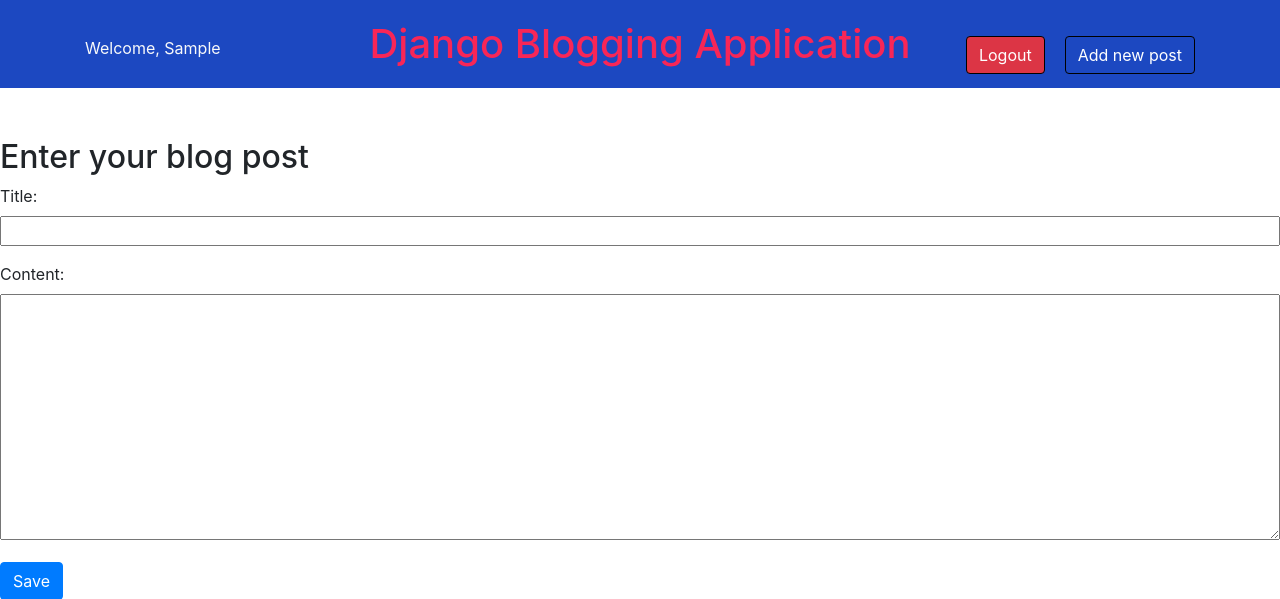
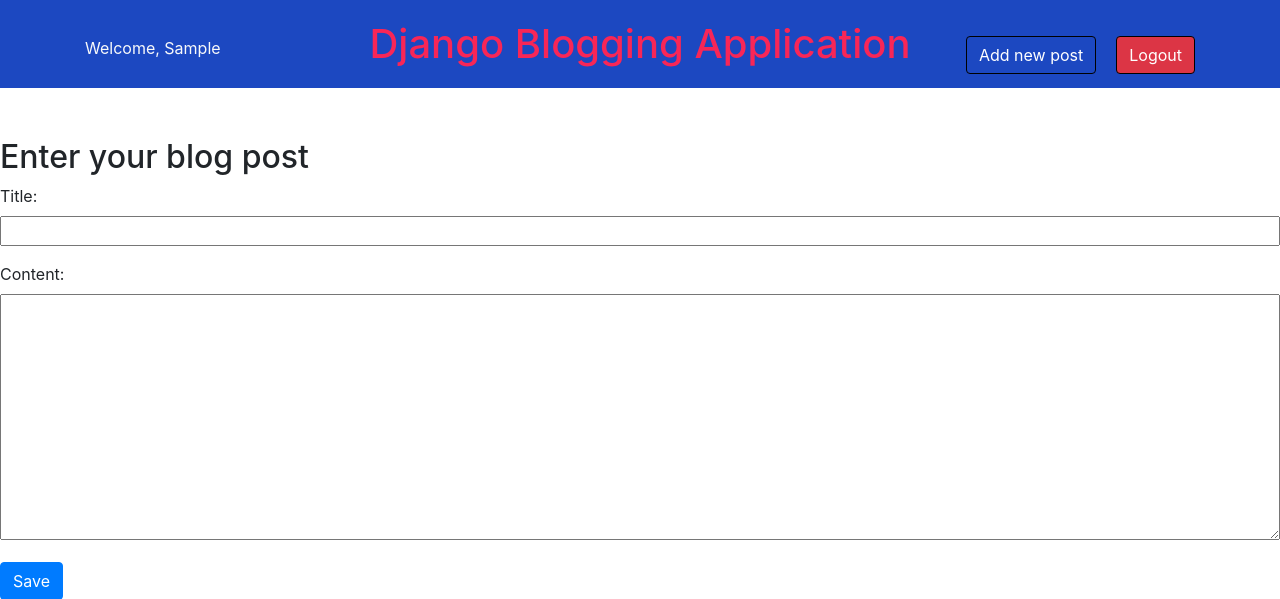
Before and after one commit to ZeusOnline1998/ITV-Django-BloggingApp, a Django app: page /post/new/ in a window 1280 px wide. Shown: the top 599 px of the page. Run offline with Django 4.2, Linux system fonts and the light colour scheme; the visitor is signed in with stand-in values (Sample User, id 1); some libraries are stand-ins or nearby versions.

Commit message:
Fixed logout and added security for post

```diff
--- a/blog/templates/blog/base.html
+++ b/blog/templates/blog/base.html
@@ -22,10 +22,10 @@
 			<div class="container">
 				<h1><a href="{% url 'home' %}">Django Blogging Application</a></h1>
 				<div style="margin-top: -40px; margin-bottom: 40px;">
-					{% if request.user.is_authenticated %}
+					{% if user.is_authenticated %}
 					<span class="text-light" style="float: left;margin-bottom: -20px;">Welcome, {{request.user.first_name}}</span>
-					<a class="btn btn-info" href="{% url 'post_new' %}" style="float: right; margin-right: 0px; background-color: inherit; color: white; border: 1.5px solid black">Add new post</a>
-					<a class="btn btn-danger" href="{% url 'logout' %}" style="float: right; margin-right: 20px; border: 1.5px solid black">Logout</a>
+					<a class="btn btn-danger" href="{% url 'logout' %}" style="float: right; margin-right: 0px; border: 1.5px solid black">Logout</a>
+					<a class="btn btn-info" href="{% url 'post_new' %}" style="float: right; margin-right: 20px; background-color: inherit; color: white; border: 1.5px solid black">Add new post</a>
 					{% else %}
 					<a class="btn btn-danger" href="{% url 'register' %}" style="float: right; margin-right: 20px; border: 1.5px solid black">Register</a>
 					<a class="btn btn-success" href="{% url 'login' %}" style="float: right; margin-right: 20px; border: 1.5px solid black">Login</a>
--- /dev/null
+++ b/blog/templates/logout.html
@@ -0,0 +1,6 @@
+{% extends 'blog/base.html' %}
+
+{% block content %}
+    <h2>You have been successfully logged out</h2>
+    <span class=""><a href="{% url 'login' %}">Click here</a> to login again</span>
+{% endblock %}
--- a/blog/urls.py
+++ b/blog/urls.py
@@ -10,12 +10,10 @@
     path('post/delete/<int:id>', views.delete_post, name='delete_post'),
     path('login/', auth_view.LoginView.as_view(template_name='login.html'), name='login'),
     path('register/', views.register, name='register'),
-    path('logout/', auth_view.LogoutView.as_view(), name='logout'),
+    path('logout/', auth_view.LogoutView.as_view(template_name='logout.html'), name='logout'),
     #Passwor
     path('password-reset/', auth_view.PasswordResetView.as_view(template_name='users/password_reset.html'), name='password_reset'),
     path('password-reset-done/', auth_view.PasswordResetDoneView.as_view(template_name='users/password_reset_done.html'), name='password_reset_done'),
     path('password-reset-confirm/<uidb64>/<token>/', auth_view.PasswordResetConfirmView.as_view(template_name='users/password_reset_confirm.html'), name='password_reset_confirm'),
     path('password-reset-complete/', auth_view.PasswordResetCompleteView.as_view(template_name='users/password_reset_complete.html'), name='password_reset_complete'),
-
-
 ]
```
Also changed, not shown: blog/templates/blog/post_detail.html (+5 -2 lines).
